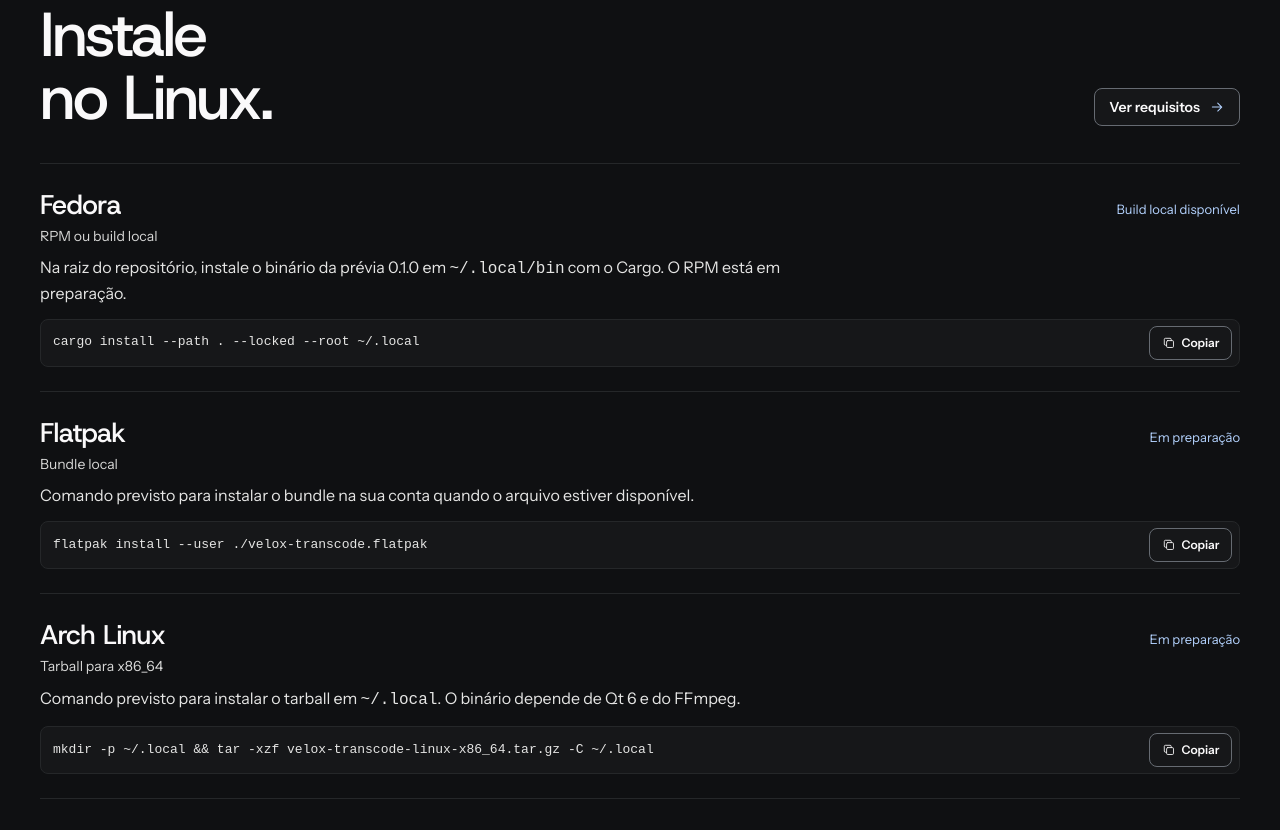
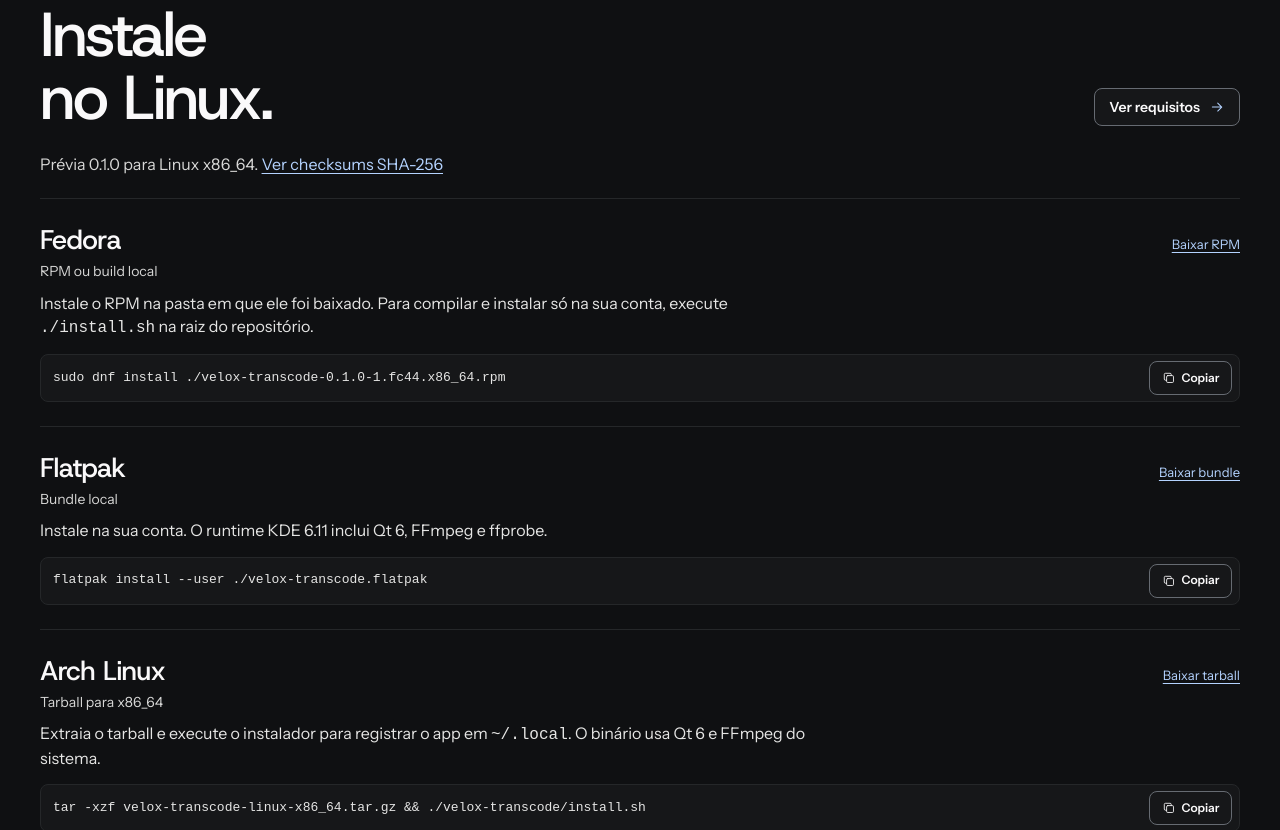
Before and after one commit to DanielSalis/velox-transcodec, a plain HTML site: page web/index.html in a window 1280 px wide. Shown: the part 3498-4328 px from the top of the page. Drawn offline with Linux system fonts and the light colour scheme.

Commit message:
feat: card 5

```diff
--- a/web/index.html
+++ b/web/index.html
@@ -300,15 +300,16 @@
         </a>
       </header>
 
+      <p class="section-note">Prévia 0.1.0 para Linux x86_64. <a class="artifact-link" href="downloads/SHA256SUMS" download>Ver checksums SHA-256</a></p>
       <div class="download-list">
         <article class="download-row" id="fedora">
           <div class="download-heading">
             <div><h3>Fedora</h3><p>RPM ou build local</p></div>
-            <p class="download-status">Build local disponível</p>
+            <p class="download-status"><a class="artifact-link" href="downloads/velox-transcode-0.1.0-1.fc44.x86_64.rpm" download>Baixar RPM</a></p>
           </div>
-          <p>Na raiz do repositório, instale o binário da prévia 0.1.0 em <code>~/.local/bin</code> com o Cargo. O RPM está em preparação.</p>
+          <p>Instale o RPM na pasta em que ele foi baixado. Para compilar e instalar só na sua conta, execute <code>./install.sh</code> na raiz do repositório.</p>
           <div class="command-line">
-            <code id="command-fedora" tabindex="-1">cargo install --path . --locked --root ~/.local</code>
+            <code id="command-fedora" tabindex="-1">sudo dnf install ./velox-transcode-0.1.0-1.fc44.x86_64.rpm</code>
             <button class="button compact secondary copy-button" type="button" data-copy="command-fedora" aria-label="Copiar comando do Fedora">
               <svg class="icon" aria-hidden="true"><use href="#i-copy"/></svg><span>Copiar</span>
             </button>
@@ -319,9 +320,9 @@
         <article class="download-row" id="flatpak">
           <div class="download-heading">
             <div><h3>Flatpak</h3><p>Bundle local</p></div>
-            <p class="download-status">Em preparação</p>
+            <p class="download-status"><a class="artifact-link" href="downloads/velox-transcode.flatpak" download>Baixar bundle</a></p>
           </div>
-          <p>Comando previsto para instalar o bundle na sua conta quando o arquivo estiver disponível.</p>
+          <p>Instale na sua conta. O runtime KDE 6.11 inclui Qt 6, FFmpeg e ffprobe.</p>
           <div class="command-line">
             <code id="command-flatpak" tabindex="-1">flatpak install --user ./velox-transcode.flatpak</code>
             <button class="button compact secondary copy-button" type="button" data-copy="command-flatpak" aria-label="Copiar comando do Flatpak">
@@ -334,11 +335,11 @@
         <article class="download-row" id="arch">
           <div class="download-heading">
             <div><h3>Arch Linux</h3><p>Tarball para x86_64</p></div>
-            <p class="download-status">Em preparação</p>
+            <p class="download-status"><a class="artifact-link" href="downloads/velox-transcode-linux-x86_64.tar.gz" download>Baixar tarball</a></p>
           </div>
-          <p>Comando previsto para instalar o tarball em <code>~/.local</code>. O binário depende de Qt 6 e do FFmpeg.</p>
+          <p>Extraia o tarball e execute o instalador para registrar o app em <code>~/.local</code>. O binário usa Qt 6 e FFmpeg do sistema.</p>
           <div class="command-line">
-            <code id="command-arch" tabindex="-1">mkdir -p ~/.local &amp;&amp; tar -xzf velox-transcode-linux-x86_64.tar.gz -C ~/.local</code>
+            <code id="command-arch" tabindex="-1">tar -xzf velox-transcode-linux-x86_64.tar.gz &amp;&amp; ./velox-transcode/install.sh</code>
             <button class="button compact secondary copy-button" type="button" data-copy="command-arch" aria-label="Copiar comando do tarball para Arch">
               <svg class="icon" aria-hidden="true"><use href="#i-copy"/></svg><span>Copiar</span>
             </button>
--- a/web/styles.css
+++ b/web/styles.css
@@ -374,6 +374,7 @@ progress::-moz-progress-bar { background: var(--accent); border-radius: 8px; }
 .download-heading h3 { font: 500 27px/1.3 var(--display-font); letter-spacing: -.02em; }
 .download-heading div p { margin-top: 3px; color: var(--muted); font-size: 14px; }
 .download-status { color: var(--accent); font-size: 13px; text-align: right; }
+.artifact-link { color: var(--accent); text-decoration: underline; text-underline-offset: 3px; }
 .download-row > p { margin-top: 10px; color: var(--secondary); max-width: 72ch; }
 .command-line {
   display: grid;
```
Also changed, not shown: 14 other files.
